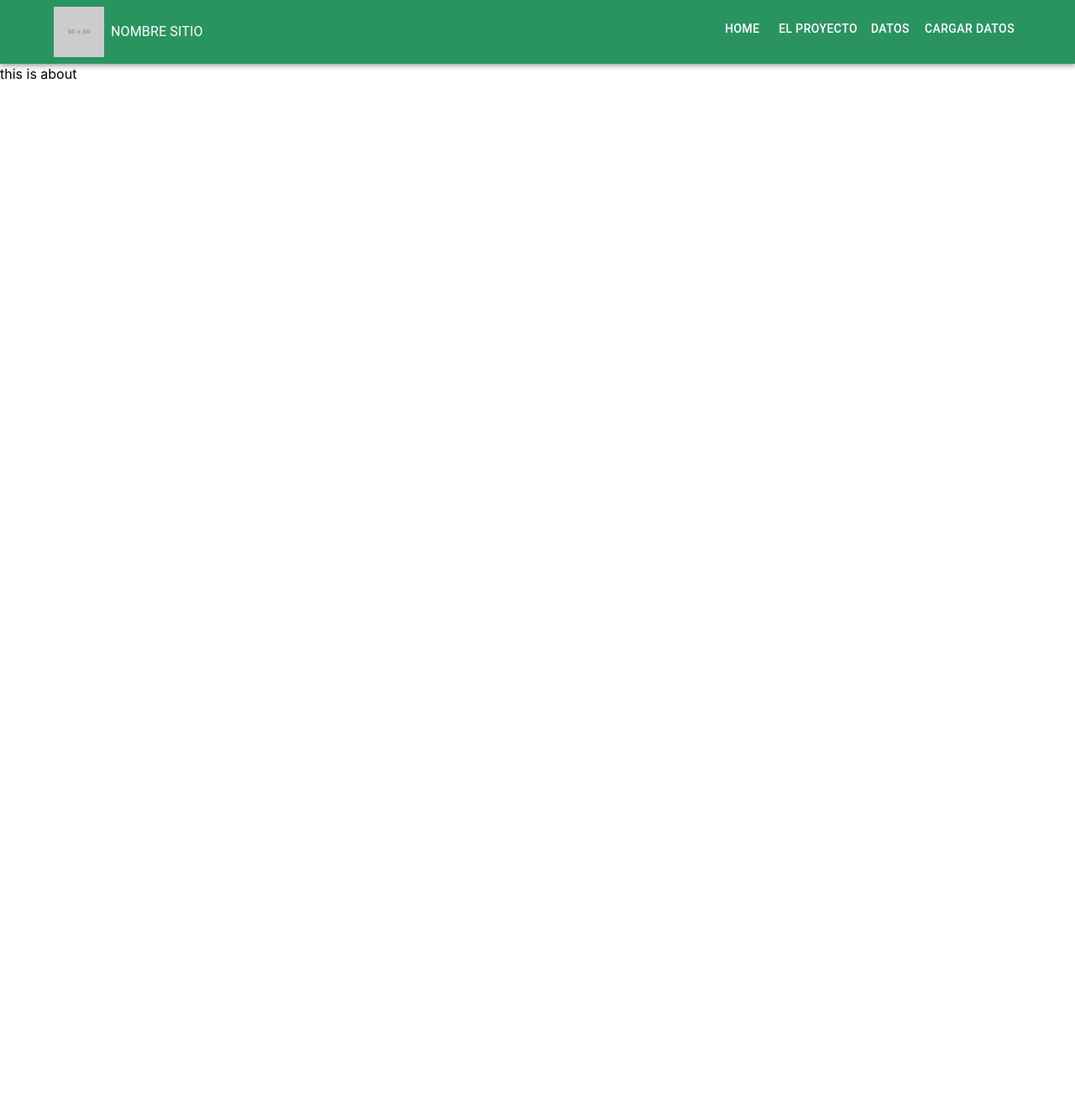
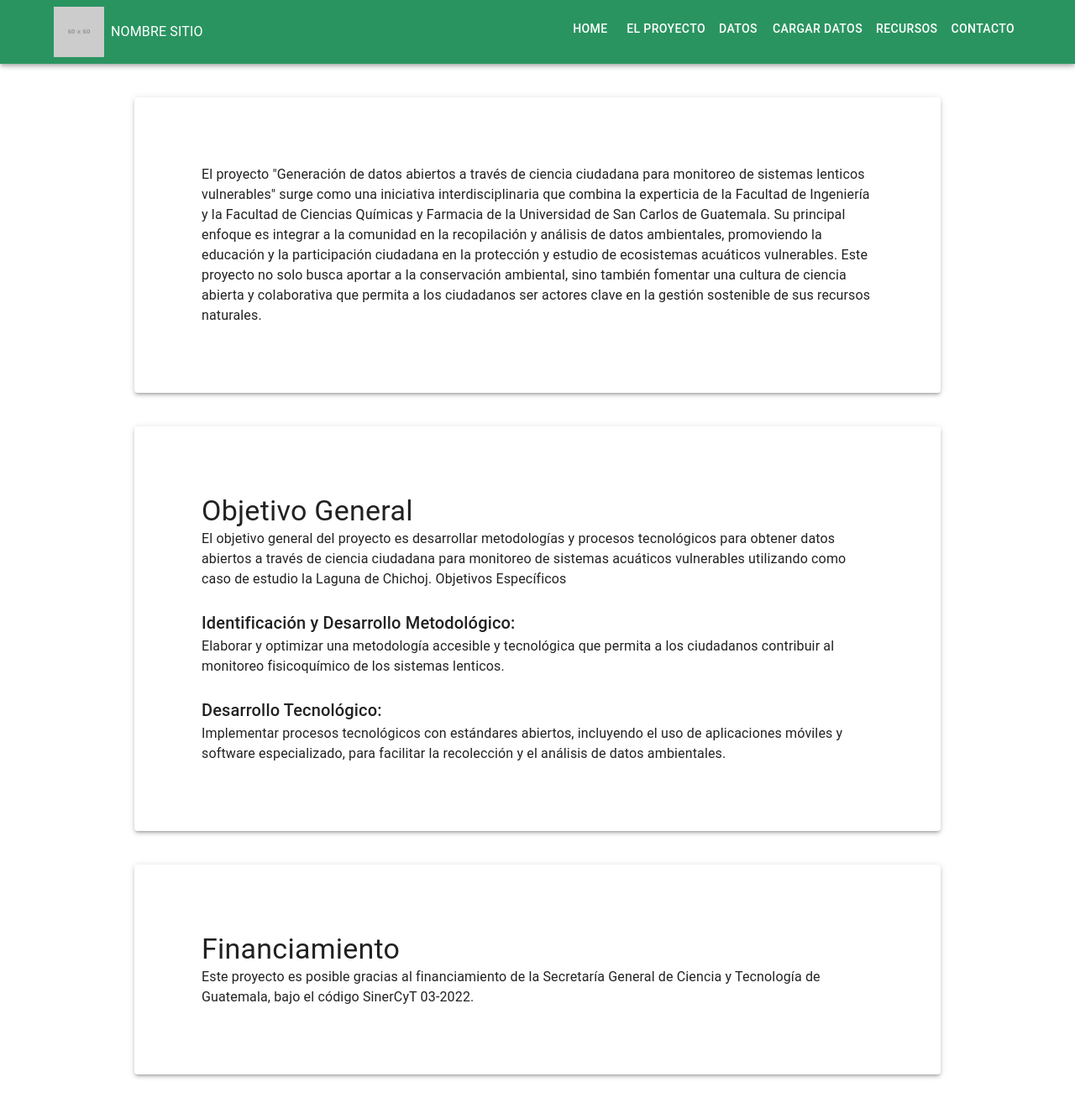
Before and after one commit to javiscript13/lakessensor, a React (Create React App) app in the folder frontend/: page /about in a window 1280 px wide. Shown: the whole page at 84% size. Before the commit the page ends 800 px from the top, so only its background shows below. Built offline with nearby package versions, Linux system fonts and the light colour scheme.

Commit message:
project general info added

```diff
--- a/frontend/src/AppRoutes.js
+++ b/frontend/src/AppRoutes.js
@@ -5,6 +5,8 @@ const Home = React.lazy(() => import('./pages/Home'));
 const About = React.lazy(() => import('./pages/About'));
 const Data = React.lazy(() => import('./pages/Data'));
 const DataForm = React.lazy(() => import('./pages/DataForm'));
+const Ressources = React.lazy(() => import('./pages/Ressources'));
+const Contact = React.lazy(() => import('./pages/Contact'));
 const NoMatch = React.lazy(() => import('./pages/NoMatch'));
 
 const AppRoutes = () => {
@@ -14,6 +16,8 @@ const AppRoutes = () => {
             <Route path="/about" element={<About />} />
             <Route path="/data" element={<Data />} />
             <Route path="/form" element={<DataForm />} />
+            <Route path="/ressources" element={<Ressources />} />
+            <Route path="/contact" element={<Contact />} />
             <Route path="*" element={<NoMatch />} />
         </Routes>
     )
--- a/frontend/src/components/Menu.js
+++ b/frontend/src/components/Menu.js
@@ -26,6 +26,14 @@ const Menu = () => {
         {
             name: "Cargar datos",
             target: "/form"
+        },
+        {
+            name: "Recursos",
+            target: "/ressources"
+        },
+        {
+            name: "Contacto",
+            target: "/contact"
         }
     ]
 
--- a/frontend/src/pages/About.js
+++ b/frontend/src/pages/About.js
@@ -1,11 +1,48 @@
 import React from 'react';
+import { Paper, Typography } from '@mui/material';
 
-const Home = () => {
+const mainParagraph = {
+  margin: 20,
+  marginTop: 5,
+  marginBottom: 5,
+  padding: 10,
+};
+
+const About = () => {
     return (
         <div>
-            <h1>this is about</h1>
-        </div>
+        <Paper
+          elevation={3}
+          sx={mainParagraph}
+        >
+          <Typography variant="body1">El proyecto "Generación de datos abiertos a través de ciencia ciudadana para monitoreo de sistemas lenticos vulnerables" surge como una iniciativa interdisciplinaria que combina la experticia de la Facultad de Ingeniería y la Facultad de Ciencias Químicas y Farmacia de la Universidad de San Carlos de Guatemala. Su principal enfoque es integrar a la comunidad en la recopilación y análisis de datos ambientales, promoviendo la educación y la participación ciudadana en la protección y estudio de ecosistemas acuáticos vulnerables.
+Este proyecto no solo busca aportar a la conservación ambiental, sino también fomentar una cultura de ciencia abierta y colaborativa que permita a los ciudadanos ser actores clave en la gestión sostenible de sus recursos naturales.</Typography>
+        </Paper>
+        <Paper
+          elevation={3}
+          sx={mainParagraph}
+        >
+          <Typography variant="h4">Objetivo General</Typography>
+          <Typography variant="body1">El objetivo general del proyecto es desarrollar metodologías y procesos tecnológicos para obtener datos abiertos a través de ciencia ciudadana para monitoreo de sistemas acuáticos vulnerables utilizando como caso de estudio la Laguna de Chichoj. Objetivos Específicos</Typography>
+          <br/>
+          <Typography variant="h6">Identificación y Desarrollo Metodológico:</Typography>
+          <Typography variant="body1">Elaborar y optimizar una metodología accesible y tecnológica que permita a los ciudadanos contribuir al monitoreo fisicoquímico de los sistemas lenticos.</Typography>
+          <br/>
+          <Typography variant="h6">Desarrollo Tecnológico:</Typography>
+          <Typography variant="body1">Implementar procesos tecnológicos con estándares abiertos, incluyendo el uso de aplicaciones móviles y software especializado, para facilitar la recolección y el análisis de datos ambientales.</Typography>
+
+        </Paper>
+        <Paper
+          elevation={3}
+          sx={mainParagraph}
+        >
+          <Typography variant="h4">Financiamiento</Typography>
+          <Typography variant="body1">Este proyecto es posible gracias al financiamiento de la Secretaría General de Ciencia y Tecnología de Guatemala, bajo el código SinerCyT 03-2022.</Typography>
+
+        </Paper>
+
+      </div>
     );
 }
 
-export default Home;
+export default About;
--- /dev/null
+++ b/frontend/src/pages/Contact.js
@@ -0,0 +1,27 @@
+import React from 'react';
+import { Paper, Typography } from '@mui/material';
+
+const mainParagraph = {
+  margin: 20,
+  marginTop: 5,
+  marginBottom: 5,
+  padding: 10,
+};
+
+const Contact = () => {
+    return (
+        <div>
+        <Paper
+          elevation={3}
+          sx={mainParagraph}
+        >
+          <Typography variant="h4">Contacto</Typography>
+          <Typography variant="body1">Para más información sobre cómo participar o aprender más sobre el proyecto, por favor contacte a la coordinación del proyecto a través de ducuchu@gmail.com</Typography>
+
+        </Paper>
+
+      </div>
+    );
+}
+
+export default Contact;
--- a/frontend/src/pages/Home.js
+++ b/frontend/src/pages/Home.js
@@ -1,10 +1,22 @@
 import React from 'react';
+import { Paper, Typography } from '@mui/material';
+
+const mainParagraph = {
+  margin: 20,
+  marginTop: 10,
+  marginBottom: 10,
+  padding: 10,
+};
 
 const Home = () => {
   return (
     <div>
-      <br /><br /><br /><br />
-      <h1>this is home</h1>
+      <Paper
+        elevation={3}
+        sx={mainParagraph}
+      >
+        <Typography variant="h4">Bienvenidos al proyecto "Generación de datos abiertos a través de ciencia ciudadana para monitoreo de sistemas lenticos vulnerables". Este esfuerzo colaborativo entre la Facultad de Ingeniería y la Facultad de Ciencias Químicas y Farmacia de la Universidad de San Carlos de Guatemala, busca desarrollar metodologías y procesos tecnológicos innovadores para el monitoreo de ecosistemas acuáticos vulnerables, con un enfoque especial en la Laguna de Chichoj, Alta Verapaz, Guatemala.</Typography>
+      </Paper>
     </div>
   );
 }
--- a/frontend/src/pages/NoMatch.js
+++ b/frontend/src/pages/NoMatch.js
@@ -1,6 +1,6 @@
 import React from 'react';
 
-const Home = () => {
+const NoMatch = () => {
     return (
         <div>
             <h1>this is 404</h1>
@@ -8,4 +8,4 @@ const Home = () => {
     );
 }
 
-export default Home;
+export default NoMatch;
--- /dev/null
+++ b/frontend/src/pages/Ressources.js
@@ -0,0 +1,28 @@
+import React from 'react';
+import { Paper, Typography, Link } from '@mui/material';
+
+const mainParagraph = {
+  margin: 20,
+  marginTop: 5,
+  marginBottom: 5,
+  padding: 10,
+};
+
+const Ressources = () => {
+    return (
+      <div>
+        <Paper
+          elevation={3}
+          sx={mainParagraph}
+        >
+          <Typography variant="h4">Participación</Typography>
+          <Typography variant="body1">Invitamos a todos los interesados, desde estudiantes universitarios hasta miembros de la comunidad de Alta Verapaz, a unirse a este esfuerzo.</Typography>
+          <Link target="_blank" href="https://github.com/yeffrimic/water-Quality-Station">Github de dispositivo electrónico</Link>
+          <br/>
+          <Link target="_blank" href="https://github.com/javiscript13/lakessensor">Github repositorio</Link>
+        </Paper>
+      </div>
+    );
+}
+
+export default Ressources;
```
